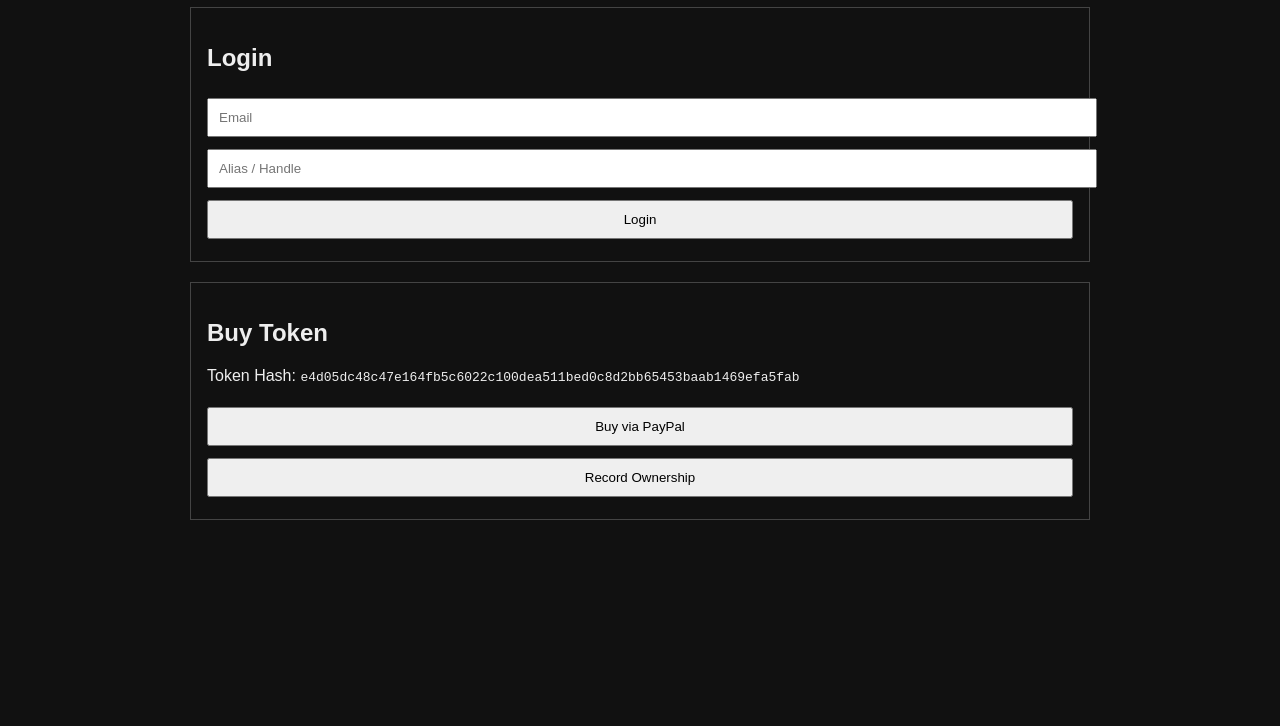
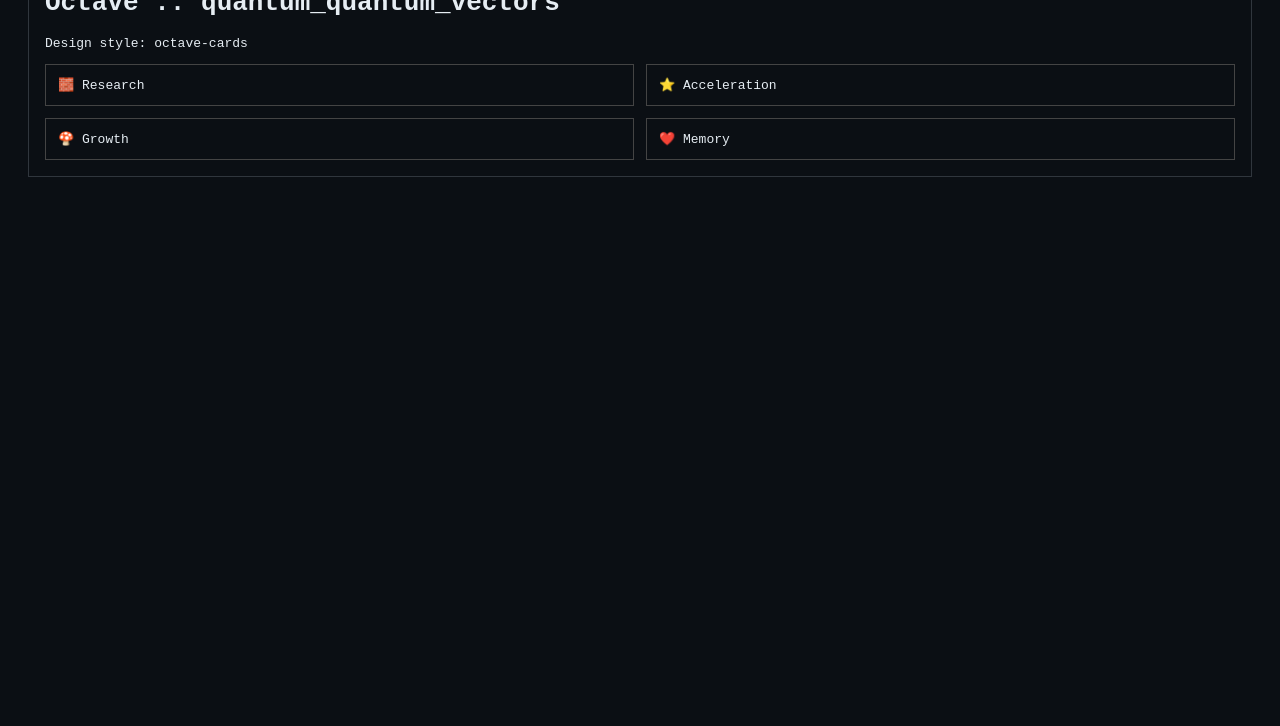
Before and after one commit to pewpi-infinity/quantum_quantum_vectors, a plain HTML site: page index.html in a window 1280 px wide. Shown: the part 74-800 px from the top of the page. Drawn offline with Linux system fonts and the light colour scheme.

Commit message:
c13b0 sweep: research, goal, token, index

```diff
--- a/index.html
+++ b/index.html
@@ -1,74 +1,25 @@
-<!DOCTYPE html>
+<!doctype html>
 <html>
 <head>
 <meta charset="utf-8">
-<title>quantum_quantum_vectors — Token Purchase</title>
+<title>quantum_quantum_vectors — Octave</title>
 <style>
-body { font-family: sans-serif; background:#111; color:#eee; max-width:900px; margin:auto; }
-input, button { padding:10px; margin:6px 0; width:100%; }
-.box { border:1px solid #444; padding:16px; margin-top:20px; }
+body{font-family:monospace;background:#0b0f14;color:#e6edf3;padding:20px}
+.box{border:1px solid #30363d;padding:16px}
+.grid{display:grid;grid-template-columns:repeat(2,1fr);gap:12px}
+.card{border:1px solid #444;padding:12px}
 </style>
 </head>
 <body>
-
-<h1>🧱 Token Access — quantum_quantum_vectors</h1>
-
 <div class="box">
-<h2>Login</h2>
-<input id="email" placeholder="Email">
-<input id="alias" placeholder="Alias / Handle">
-<button onclick="login()">Login</button>
+<h1>Octave :: quantum_quantum_vectors</h1>
+<p>Design style: octave-cards</p>
+<div class="grid">
+  <div class="card">🧱 Research</div>
+  <div class="card">⭐ Acceleration</div>
+  <div class="card">🍄 Growth</div>
+  <div class="card">❤️ Memory</div>
 </div>
-
-<div class="box">
-<h2>Buy Token</h2>
-<p>Token Hash: <code>e4d05dc48c47e164fb5c6022c100dea511bed0c8d2bb65453baab1469efa5fab</code></p>
-
-<form action="https://www.paypal.com/cgi-bin/webscr" method="post" target="_blank">
-<input type="hidden" name="cmd" value="_xclick">
-<input type="hidden" name="business" value="watsonkris611@gmail.com">
-<input type="hidden" name="item_name" value="c13b0 Token — quantum_quantum_vectors">
-<input type="hidden" name="currency_code" value="USD">
-<input type="hidden" name="amount" value="10.07">
-<input type="hidden" name="custom" value="quantum_quantum_vectors|e4d05dc48c47e164fb5c6022c100dea511bed0c8d2bb65453baab1469efa5fab">
-<button type="submit">Buy via PayPal</button>
-</form>
-
-<button onclick="record()">Record Ownership</button>
 </div>
-
-<script>
-function login() {
-  localStorage.setItem("c13b0_email", document.getElementById("email").value);
-  localStorage.setItem("c13b0_alias", document.getElementById("alias").value);
-  alert("Logged in");
-}
-
-function record() {
-  const e = localStorage.getItem("c13b0_email");
-  const a = localStorage.getItem("c13b0_alias");
-  if (!e || !a) { alert("Login first"); return; }
-
-  const rec = {
-    email_hash: "e4d05dc48c47e164fb5c6022c100dea511bed0c8d2bb65453baab1469efa5fab".slice(0,8) + ":" + e,
-    alias: a,
-    repo: "quantum_quantum_vectors",
-    token: "e4d05dc48c47e164fb5c6022c100dea511bed0c8d2bb65453baab1469efa5fab",
-    time: new Date().toISOString()
-  };
-
-  fetch("OWNERS.json")
-    .then(r => r.json())
-    .then(j => {
-      j.push(rec);
-      const blob = new Blob([JSON.stringify(j,null,2)],{type:"application/json"});
-      const a = document.createElement("a");
-      a.href = URL.createObjectURL(blob);
-      a.download = "OWNERS.json";
-      a.click();
-    });
-}
-</script>
-
 </body>
 </html>
```
Also changed, not shown: 2 other files.
